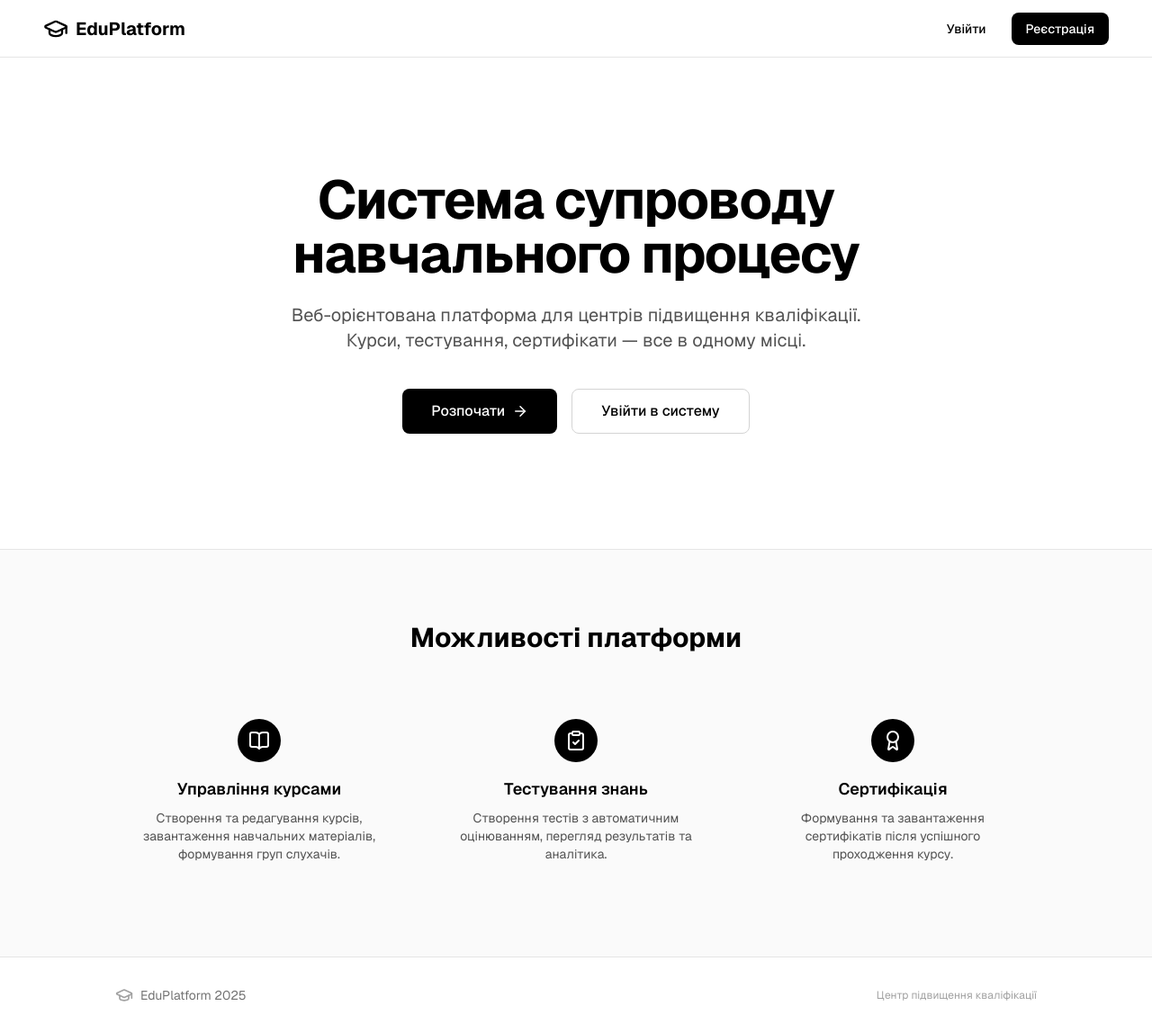
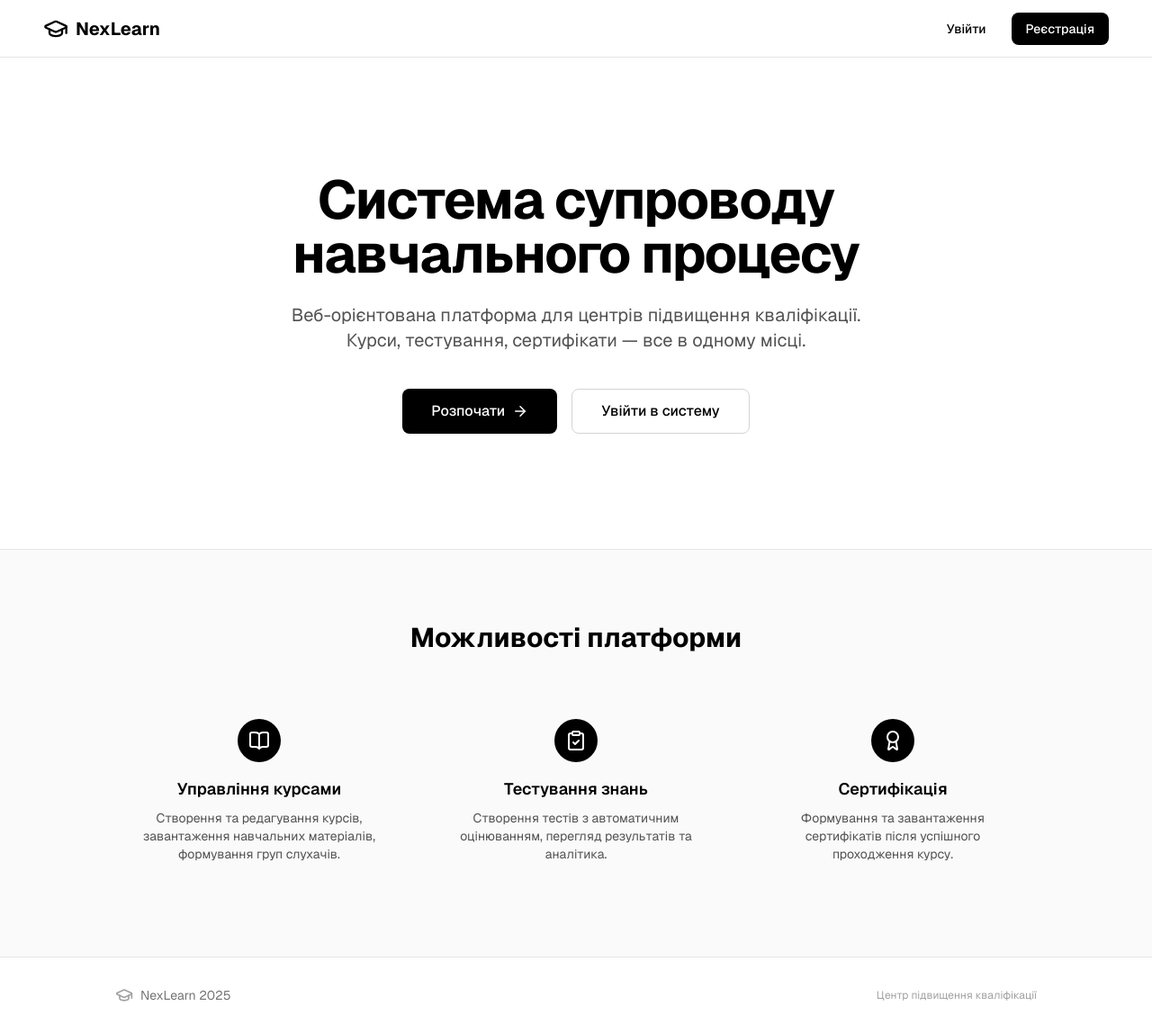
Before and after one commit to nazarn1xyy/nexlearn, a Next.js app in the folder frontend/: page / in a window 1280 px wide. Shown: the whole page at 90% size. Built offline with nearby package versions, Linux system fonts and the light colour scheme; no server answers.

Commit message:
Rename all EduPlatform references to NexLearn

```diff
--- a/frontend/src/app/dashboard/certificates/page.tsx
+++ b/frontend/src/app/dashboard/certificates/page.tsx
@@ -112,7 +112,7 @@ function generatePDF(cert: Certificate) {
   // Platform tag
   ctx.fillStyle = '#bbb';
   ctx.font = '300 14px system-ui, -apple-system, sans-serif';
-  ctx.fillText('EduPlatform  ·  Система супроводу навчального процесу', W / 2, 540);
+  ctx.fillText('NexLearn  ·  Система супроводу навчального процесу', W / 2, 540);
 
   // ─── Bottom Section ───
   // Horizontal separator
--- a/frontend/src/app/layout.tsx
+++ b/frontend/src/app/layout.tsx
@@ -15,7 +15,7 @@ const geistMono = Geist_Mono({
 });
 
 export const metadata: Metadata = {
-  title: "EduPlatform — Система супроводу навчального процесу",
+  title: "NexLearn — Система супроводу навчального процесу",
   description: "Веб-орієнтована інформаційна система супроводу навчального процесу в центрах підвищення кваліфікації",
 };
 
--- a/frontend/src/app/login/page.tsx
+++ b/frontend/src/app/login/page.tsx
@@ -33,7 +33,7 @@ export default function LoginPage() {
         <div className="flex flex-col items-center mb-8">
           <GraduationCap size={40} className="text-black mb-3" />
           <h1 className="text-2xl font-bold">Вхід в систему</h1>
-          <p className="text-sm text-neutral-500 mt-1">EduPlatform</p>
+          <p className="text-sm text-neutral-500 mt-1">NexLearn</p>
         </div>
 
         <form onSubmit={handleSubmit} className="flex flex-col gap-4">
--- a/frontend/src/app/page.tsx
+++ b/frontend/src/app/page.tsx
@@ -7,7 +7,7 @@ export default function Home() {
       <header className="flex items-center justify-between px-6 md:px-12 h-16 border-b border-neutral-200">
         <div className="flex items-center gap-2">
           <GraduationCap size={28} className="text-black" />
-          <span className="font-bold text-xl">EduPlatform</span>
+          <span className="font-bold text-xl">NexLearn</span>
         </div>
         <div className="flex items-center gap-3">
           <Link
@@ -96,7 +96,7 @@ export default function Home() {
         <div className="flex flex-col md:flex-row items-center justify-between gap-4 max-w-5xl mx-auto">
           <div className="flex items-center gap-2">
             <GraduationCap size={20} className="text-neutral-400" />
-            <span className="text-sm text-neutral-500">EduPlatform 2025</span>
+            <span className="text-sm text-neutral-500">NexLearn 2025</span>
           </div>
           <p className="text-xs text-neutral-400">
             Центр підвищення кваліфікації
--- a/frontend/src/app/register/page.tsx
+++ b/frontend/src/app/register/page.tsx
@@ -58,7 +58,7 @@ export default function RegisterPage() {
         <div className="flex flex-col items-center mb-8">
           <GraduationCap size={40} className="text-black mb-3" />
           <h1 className="text-2xl font-bold">Реєстрація</h1>
-          <p className="text-sm text-neutral-500 mt-1">Створіть акаунт в EduPlatform</p>
+          <p className="text-sm text-neutral-500 mt-1">Створіть акаунт в NexLearn</p>
         </div>
 
         <form onSubmit={handleSubmit} className="flex flex-col gap-4">
--- a/frontend/src/components/layout/Sidebar.tsx
+++ b/frontend/src/components/layout/Sidebar.tsx
@@ -54,7 +54,7 @@ export default memo(function Sidebar({ isOpen, onClose }: SidebarProps) {
         <div className="flex items-center justify-between p-6 border-b border-neutral-200">
           <Link href="/dashboard" className="flex items-center gap-2" onClick={onClose}>
             <GraduationCap size={24} className="text-black" />
-            <span className="font-bold text-lg">EduPlatform</span>
+            <span className="font-bold text-lg">NexLearn</span>
           </Link>
           <button onClick={onClose} className="lg:hidden p-1 hover:bg-neutral-100 rounded">
             <X size={20} />
```
